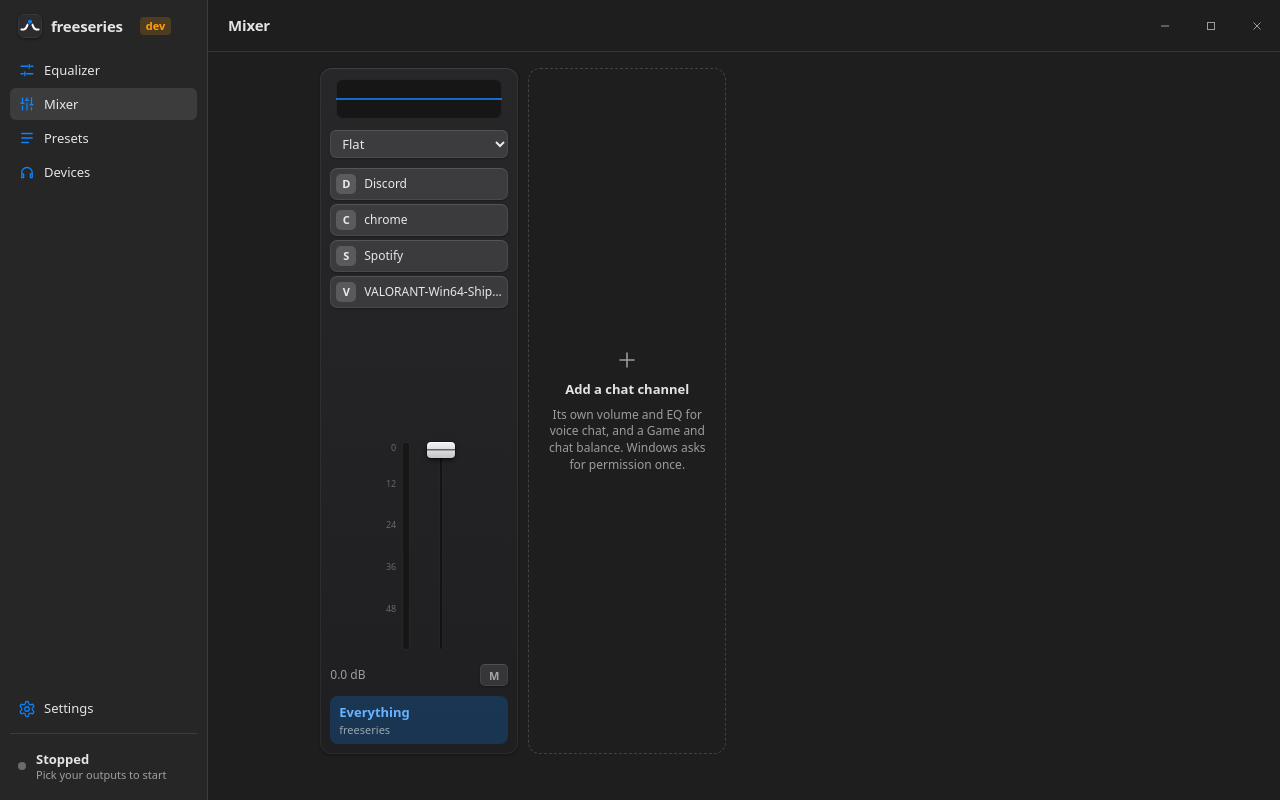
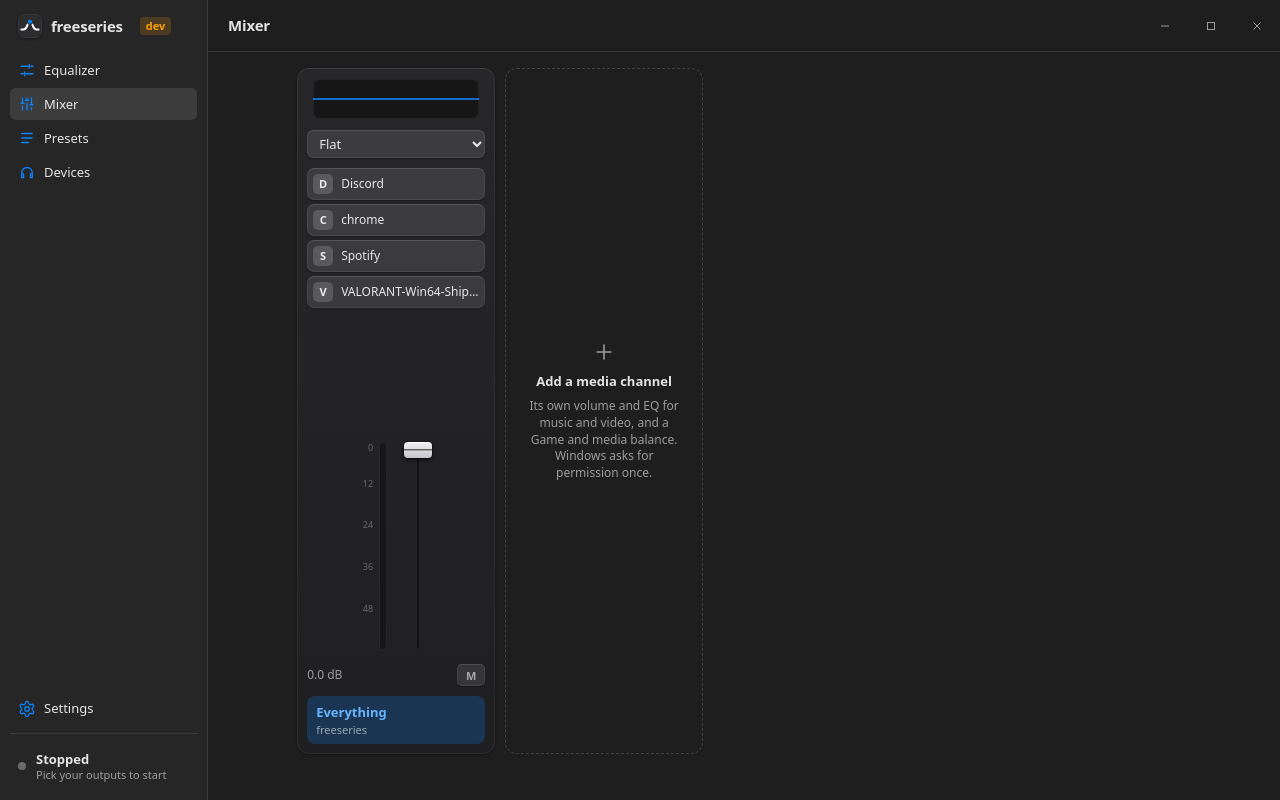
Before and after one commit to noxire-dev/freeseries, a React (Vite) app in the folder app/: page / in a window 1280 px wide. Both pictures are taken after a click on the button "Mixer". Built offline with nearby package versions, Linux system fonts and the light colour scheme.

Commit message:
Media is the second channel, Chat the third; the balance follows whichever is second

```diff
--- a/app/src/App.tsx
+++ b/app/src/App.tsx
@@ -98,7 +98,8 @@
   // Sliders are positions; gains are their square, which is closer to how loudness is heard.
   const gainOf = (key: string) => {
     const c = mixer[key] ?? DEFAULT_CHANNEL;
-    const pull = key === "chat" ? Math.min(0, balance) : key === "main" ? Math.min(0, -balance) : 0; // the balance only ever turns one side down
+    // The balance sits between the main channel and the second one, and only ever turns one side down.
+    const pull = key === channels[1]?.key ? Math.min(0, balance) : key === "main" ? Math.min(0, -balance) : 0;
     return c.muted ? 0 : (c.volume * (1 + pull)) ** 2;
   };
   const sounds = [...BUILTIN, ...library];
--- a/app/src/agent.ts
+++ b/app/src/agent.ts
@@ -34,7 +34,7 @@
 const PEAK_FREQS = frequencies(120);
 const LISTEN_BANDS = 30; // about third-octave
 
-const INSTRUCTIONS = `freeseries is a system-wide equalizer for Windows. Audio is split into channels (Game, and optionally Chat and Media); each channel has its own sound: a parametric EQ that runs after Windows spatial sound (Dolby Atmos, DTS). The output device carries a separate headphone correction (AutoEq measurements).
+const INSTRUCTIONS = `freeseries is a system-wide equalizer for Windows. Audio is split into channels (Game, and optionally Media and Chat); each channel has its own sound: a parametric EQ that runs after Windows spatial sound (Dolby Atmos, DTS). The output device carries a separate headphone correction (AutoEq measurements).
 You cannot hear. Ask what the person listens on and what bothers them, call get_state first, and use listen while their game or music is playing to see where the energy actually is. If they name their headphones and no correction is set, offer search_headphones and use_headphone_correction before shaping the sound: a sound curve on uncorrected headphones is guesswork.
 Tune with few, broad bands (Q 0.7 to 2) and changes of 1 to 4 dB; cut before you boost. Leave preamp_db out and freeseries keeps the loudest point at 0 dB so nothing clips. Every change is audible at once, so tell the person what you changed and ask what they hear. A curve the person tuned by hand and never saved is kept in the presets as "(before agent)" when you replace it.`;
 
--- a/app/src/api.ts
+++ b/app/src/api.ts
@@ -42,7 +42,7 @@
   installDevice(): Promise<string[]>;
   /** Names the device's endpoint "freeseries". No prompt. */
   nameDevice(): Promise<string[]>;
-  /** Installs the virtual device for one more channel (Chat, then Media). Windows asks for permission. */
+  /** Installs the virtual device for one more channel (Media, then Chat). Windows asks for permission. */
   addChannelDevice(): Promise<string[]>;
   openSoundSettings(): Promise<void>;
   /** Id of the output Windows plays to by default. */
@@ -228,7 +228,7 @@
 }
 
 // Browser preview state. `?fresh` previews a PC where nothing is set up yet.
-const preview = { installed: !location.search.includes("fresh"), isDefault: !location.search.includes("fresh"), chat: location.search.includes("chat") };
+const preview = { installed: !location.search.includes("fresh"), isDefault: !location.search.includes("fresh"), media: location.search.includes("media") };
 const wait = (ms: number) => new Promise((r) => setTimeout(r, ms));
 
 export const mockSetup = (): SetupApi => ({
@@ -240,8 +240,8 @@
   nameDevice: async () => ["endpoint: 'Speakers' -> 'freeseries'"],
   addChannelDevice: async () => {
     await wait(1400);
-    preview.chat = true;
-    return ["driver installed", "endpoint: 'Speakers' -> 'freeseries Chat'"];
+    preview.media = true;
+    return ["driver installed", "endpoint: 'Speakers' -> 'freeseries Media'"];
   },
   openSoundSettings: async () => void wait(2500).then(() => (preview.isDefault = true)), // "the user" picks it
   defaultOutput: async () => (preview.installed && preview.isDefault ? "wasapi:fx" : "wasapi:rtk"),
@@ -254,7 +254,7 @@
   return {
     listOutputs: async () => [
       ...(preview.installed ? [{ id: "wasapi:fx", name: "freeseries (FxSound Audio Enhancer)", channels: 2, sampleRate: 48000 }] : []),
-      ...(preview.installed && preview.chat ? [{ id: "wasapi:fx2", name: "freeseries Chat (2- FxSound Audio Enhancer)", channels: 2, sampleRate: 48000 }] : []),
+      ...(preview.installed && preview.media ? [{ id: "wasapi:fx2", name: "freeseries Media (2- FxSound Audio Enhancer)", channels: 2, sampleRate: 48000 }] : []),
       { id: "wasapi:hdmi", name: "Odyssey G65B (NVIDIA High Definition Audio)", channels: 2, sampleRate: 48000 },
       { id: "wasapi:rtk", name: "Speakers (Realtek(R) Audio)", channels: 2, sampleRate: 48000 },
       { id: "wasapi:arctis", name: "Headphones (Arctis Nova Pro Wireless)", channels: 2, sampleRate: 48000 },
@@ -269,8 +269,8 @@
       if (state.status.state !== "running") return {};
       const t = performance.now() / 1000;
       const main = 0.35 + 0.25 * Math.abs(Math.sin(t * 5.3)) * Math.abs(Math.sin(t * 0.9));
-      const chat = Math.sin(t * 0.6) > 0 ? 0.12 + 0.2 * Math.abs(Math.sin(t * 9)) : 0.002;
-      return { main, chat, media: 0, out: Math.min(1, main + chat) };
+      const media = Math.sin(t * 0.6) > 0 ? 0.12 + 0.2 * Math.abs(Math.sin(t * 9)) : 0.002;
+      return { main, media, chat: 0, out: Math.min(1, main + media) };
     },
     // Something that moves like music: a pink-ish slope, a bass pulse, a wandering presence bump.
     spectrum: async (bands) => {
--- a/app/src/devices.ts
+++ b/app/src/devices.ts
@@ -8,7 +8,7 @@
 export const isVirtualDevice = (device: Device): boolean => VIRTUAL.test(device.name);
 
 // With more than one instance of the driver installed (channels), the main one is the endpoint
-// setup named plain "freeseries"; "freeseries Chat" and the like are not what apps play into by default.
+// setup named plain "freeseries"; "freeseries Media" and the like are not what apps play into by default.
 const MAIN = /^freeseries \(/i;
 
 export const findVirtualDevice = (devices: Device[]): Device | undefined =>
@@ -18,7 +18,7 @@
 export const shortName = (name: string): string => name.match(/\((?:\d+- )?(.+)\)$/)?.[1] ?? name;
 
 export interface VirtualChannel {
-  /** Stable key settings are stored under: "main", "chat", "media". */
+  /** Stable key settings are stored under: "main", "media", "chat". */
   key: string;
   /** What the user calls it. The main device is where games go. */
   label: string;
--- a/app/src/store.ts
+++ b/app/src/store.ts
@@ -29,7 +29,7 @@
   hotkeys: boolean;
   /** Mixer settings by channel key ("main", "chat", ...). */
   channels: Record<string, SavedChannel>;
-  /** Game / Chat balance: -1 all game, 0 both, +1 all chat. */
+  /** Balance between the main channel and the second one (Game / Media): -1 all game, 0 both, +1 all of the other. */
   balance: number;
   bypass: boolean;
   library: NamedPreset[];
--- a/app/src/views.tsx
+++ b/app/src/views.tsx
@@ -1019,8 +1019,8 @@
       .then(p.onRefresh, (e) => setError(String(e)))
       .finally(() => setAdding(false));
   };
-  const hasChat = p.channels.some((c) => c.key === "chat");
-  const nextChannel = !hasChat ? "chat" : !p.channels.some((c) => c.key === "media") ? "media" : null;
+  const second = p.channels[1]; // the other side of the balance
+  const nextChannel = ["media", "chat"].find((key) => !p.channels.some((c) => c.key === key)) ?? null;
 
   return (
     <div className="console">
@@ -1133,9 +1133,9 @@
             <svg viewBox="0 0 24 24" aria-hidden="true"><path d="M12 5v14M5 12h14" /></svg>
             <strong>{adding ? "Waiting for Windows…" : `Add a ${nextChannel} channel`}</strong>
             <span>
-              {nextChannel === "chat"
-                ? "Its own volume and EQ for voice chat, and a Game and chat balance."
-                : "A third device, for music and video."}{" "}
+              {nextChannel === "media"
+                ? "Its own volume and EQ for music and video, and a Game and media balance."
+                : "A third device, for voice chat."}{" "}
               Windows asks for permission once.
             </span>
           </button>
@@ -1153,7 +1153,7 @@
         )}
       </div>
 
-      {hasChat && (
+      {second && (
         <label className="crossfade">
           <span style={{ color: channelColor("main") }}>Game</span>
           <input
@@ -1164,10 +1164,10 @@
             value={p.balance}
             onChange={(e) => p.onBalance(Math.abs(e.target.valueAsNumber) < 0.06 ? 0 : e.target.valueAsNumber)}
             onDoubleClick={() => p.onBalance(0)}
-            aria-label="Game and chat balance"
+            aria-label={`Game and ${second.label} balance`}
             title="Towards one side, the other gets quieter. Double-click to centre."
           />
-          <span style={{ color: channelColor("chat") }}>Chat</span>
+          <span style={{ color: channelColor(second.key) }}>{second.label}</span>
         </label>
       )}
       {error && <p className="notice">{error}</p>}
```
Also changed, not shown: 3 other files (tests, documents, lock files or other folders).
